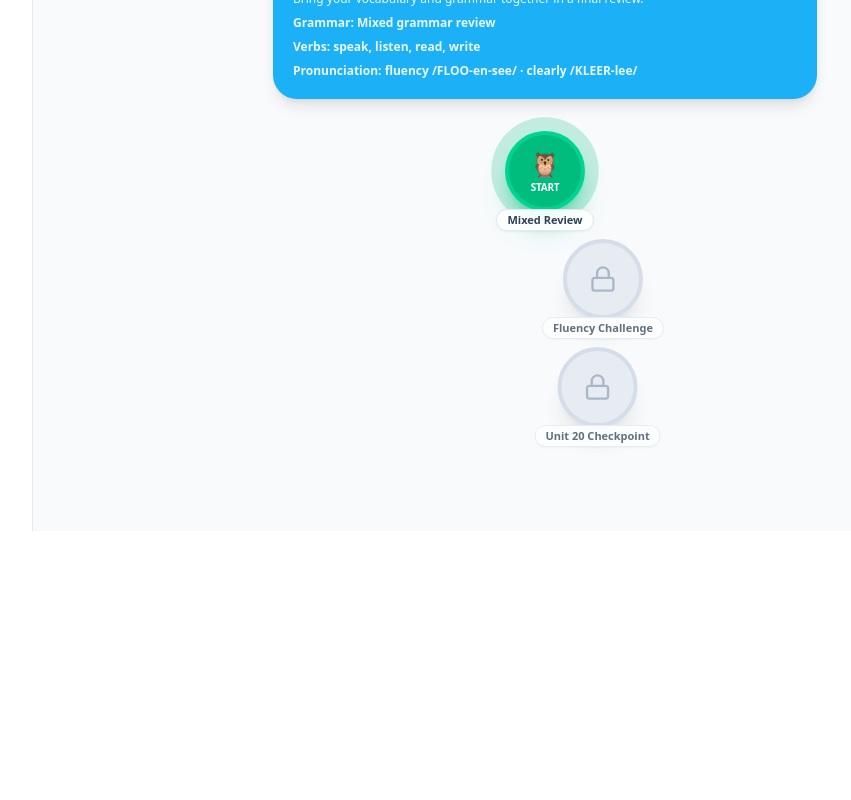
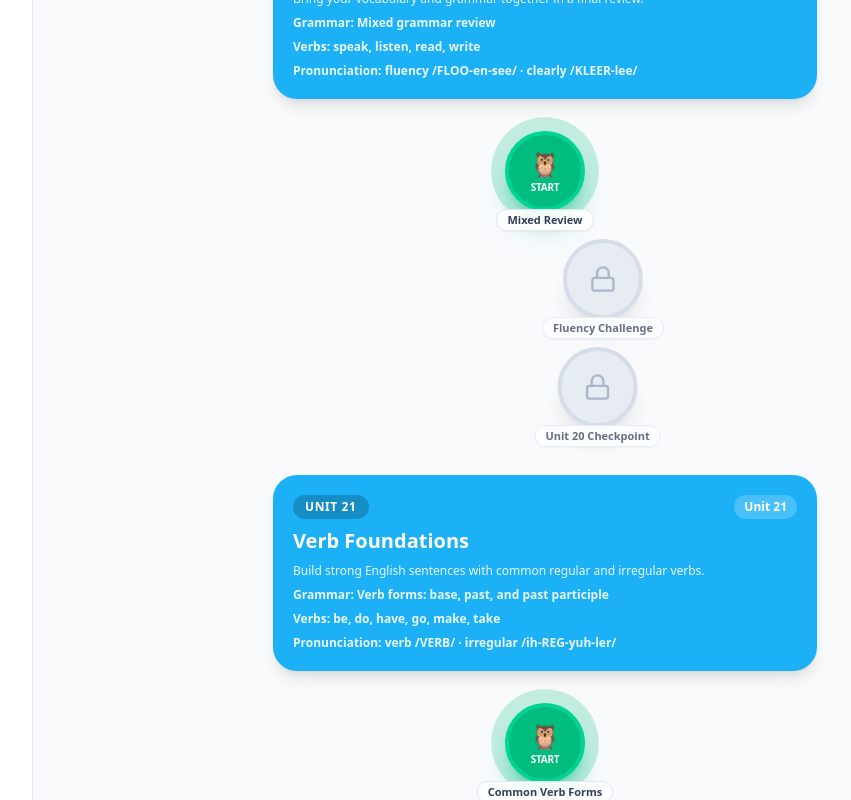
Before and after one commit to florentmolowayi-byte/flor, a React (Vite) app: page / in a window 1280 px wide. Shown: the part 11200-12000 px from the top of the page, without its empty margins (223-1074 px from the left). Before the commit the page ends 11731 px from the top, so only its background shows below. Built offline with nearby package versions, Linux system fonts and the light colour scheme.

Commit message:
Add dedicated verb foundations unit

```diff
--- a/src/data/exercisesData.ts
+++ b/src/data/exercisesData.ts
@@ -1125,6 +1125,7 @@ const EXTENDED_ENGLISH_LESSONS = [
   { topic: 'culture and celebrations', sentence: 'My family cooks together during the holiday.', answer: 'My family cooks together during the holiday.', words: ['My', 'family', 'cooks', 'together', 'during', 'the', 'holiday.'], pairs: [['tradition', 'A custom passed down'], ['celebrate', 'Mark a special event'], ['guest', 'Someone invited to an event']] },
   { topic: 'conversations', sentence: 'That sounds interesting. Tell me more about it.', answer: 'That sounds interesting. Tell me more about it.', words: ['That', 'sounds', 'interesting.', 'Tell', 'me', 'more', 'about', 'it.'], pairs: [['actually', 'In fact'], ['perhaps', 'Maybe'], ['exactly', 'Precisely']] },
   { topic: 'English fluency', sentence: 'I can explain my ideas clearly in English.', answer: 'I can explain my ideas clearly in English.', words: ['I', 'can', 'explain', 'my', 'ideas', 'clearly', 'in', 'English.'], pairs: [['explain', 'Make something clear'], ['improve', 'Make better'], ['confident', 'Sure of yourself']] },
+  { topic: 'common English verbs', sentence: 'I go, went, and have gone to the store.', answer: 'I go, went, and have gone to the store.', words: ['I', 'go,', 'went,', 'and', 'have', 'gone', 'to', 'the', 'store.'], pairs: [['go - went - gone', 'Travel to a place'], ['make - made - made', 'Create something'], ['take - took - taken', 'Move something with you']] },
 ] as const;
 
 const createExtendedEnglishExercises = (unitNumber: number, lessonNumber: number, lesson: typeof EXTENDED_ENGLISH_LESSONS[number]): Exercise[] => {
--- a/src/data/languages.ts
+++ b/src/data/languages.ts
@@ -74,6 +74,7 @@ const ALL_LANGUAGES: Language[] = [
         ['Unit 18: Culture & Celebrations', 'Talk about traditions, holidays, and memorable celebrations.', 'Past continuous', 'celebrate, cook, dance, remember', 'tradition /truh-DISH-un/ · holiday /HOL-uh-day/', 'Special Days', 'Traditions'],
         ['Unit 19: Conversations', 'Build longer conversations with useful connectors and responses.', 'Question tags and conversation connectors', 'ask, answer, explain, continue', 'conversation /kon-ver-SAY-shun/ · actually /AK-choo-uh-lee/', 'Keeping a Conversation', 'Conversation Connectors'],
         ['Unit 20: English Fluency Review', 'Bring your vocabulary and grammar together in a final review.', 'Mixed grammar review', 'speak, listen, read, write', 'fluency /FLOO-en-see/ · clearly /KLEER-lee/', 'Mixed Review', 'Fluency Challenge'],
+        ['Unit 21: Verb Foundations', 'Build strong English sentences with common regular and irregular verbs.', 'Verb forms: base, past, and past participle', 'be, do, have, go, make, take', 'verb /VERB/ · irregular /ih-REG-yuh-ler/', 'Common Verb Forms', 'Verb Practice'],
       ].map(([title, description, grammar, verbs, pronunciation, lessonOne, lessonTwo], index) => {
         const number = index + 2;
         return {
```
